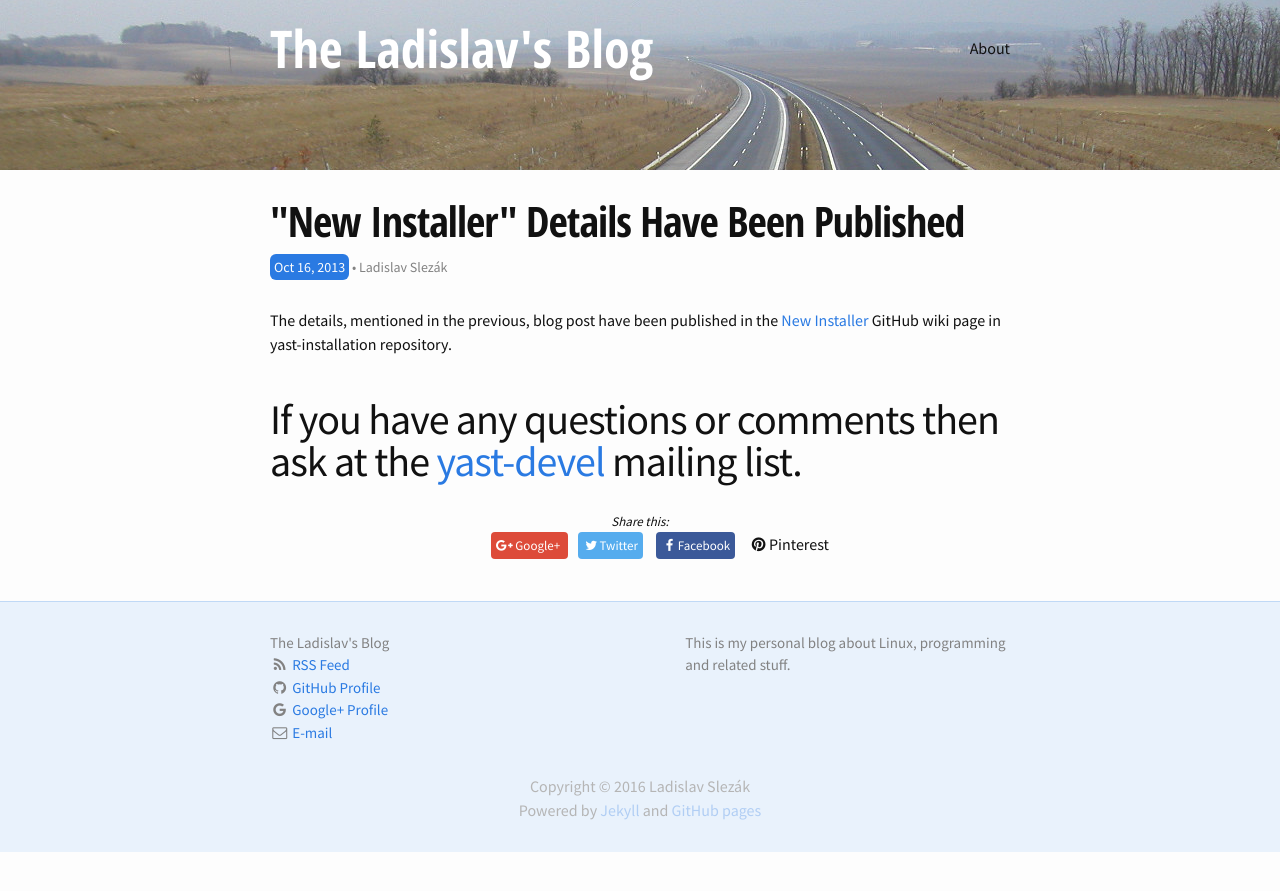
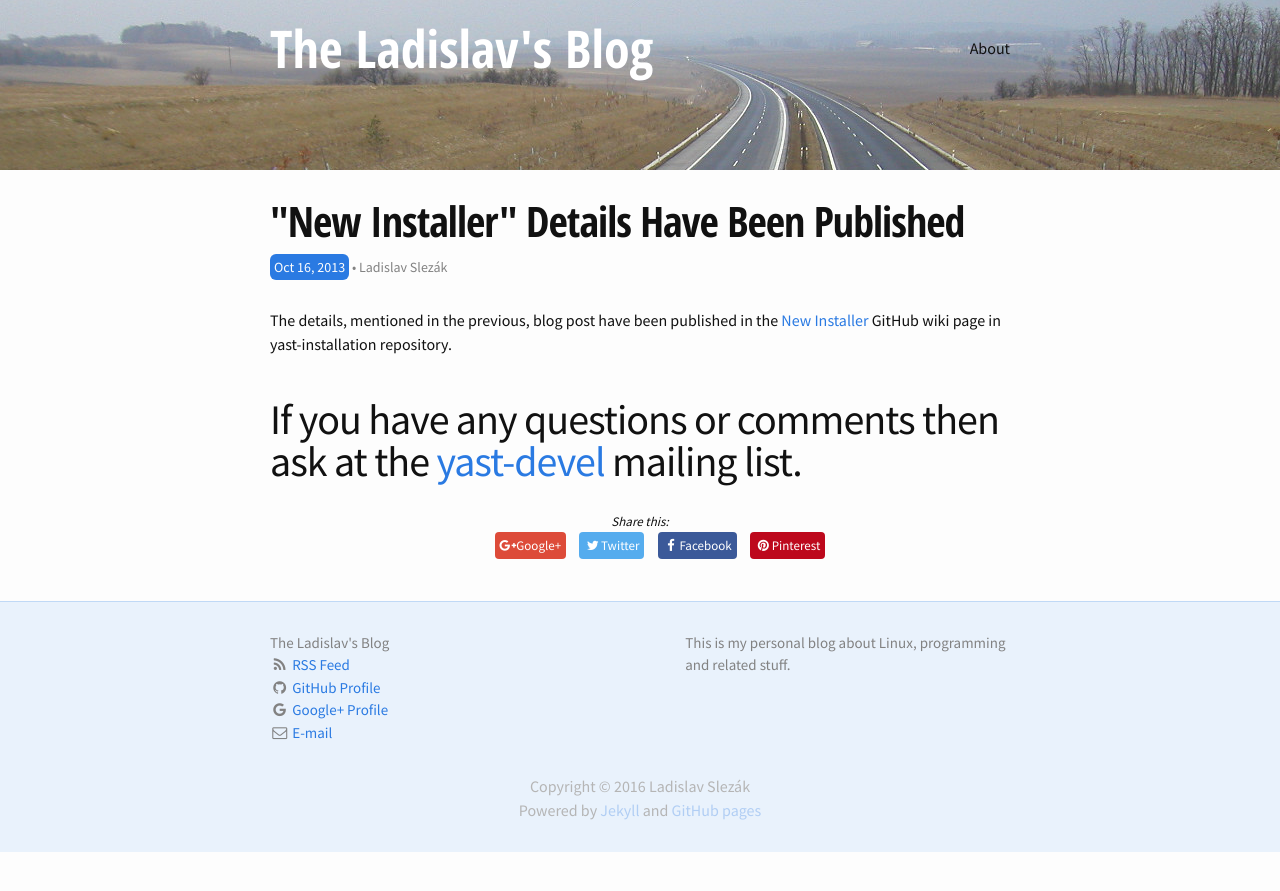
Before and after one commit to lslezak/blog, a Jekyll site: the page built from _posts/2013-10-16-new-installer-details-have-been.html, in a window 1280 px wide. Shown: the top 891 px of the page. Built offline with Jekyll 4.4.1, drawn with Linux system fonts in a browser that asks for light colours; nearby versions of some CDN libraries.

Commit message:
pinterest button

```diff
--- a/_includes/sharing.html
+++ b/_includes/sharing.html
@@ -5,14 +5,15 @@
 
   <ul class="sharing-list">
     <li><a href="https://plus.google.com/share?url={{ site.url }}{{ page.url }}" class="sharing-button google-button" rel="nofollow" target="_blank" title="Share on Google+">
-      <span class="fa fa-google-plus fa-fw"></span> Google+
-    </a></li>
+      <span class="fa fa-google-plus fa-fw"></span>Google+</a></li>
     <li><a href="https://twitter.com/share?text={{ page.title }}&amp;url={{ site.url }}{{ page.url }}" class="sharing-button twitter-button" rel="nofollow" target="_blank" title="Share on Twitter">
       <span class="fa fa-twitter fa-fw"></span>Twitter</a></li>
     <li><a href="https://facebook.com/sharer.php?u={{ site.url }}{{ page.url }}"
         class="sharing-button facebook-button" rel="nofollow" target="_blank" title="Share on Facebook">
       <span class="fa fa-facebook fa-fw"></span>Facebook</a></li>
-    <li><span class="fa fa-pinterest fa-fw"></span>Pinterest</li>
+    <li><a href="http://pinterest.com/pin/create/button/?url={{ site.url }}{{ page.url }}&amp;description={{ page.title }}"
+        class="sharing-button pinterest-button" rel="nofollow" target="_blank" title="Share on Pinterest">
+      <span class="fa fa-pinterest fa-fw"></span>Pinterest</a></li>
   </ul>
 
 </div>
--- a/_sass/_layout.scss
+++ b/_sass/_layout.scss
@@ -290,3 +290,14 @@
     color: white;
   }
 }
+
+.pinterest-button {
+  background-color: $pinterest-button-color;
+  color: white;
+  &:hover {
+    background-color: lighten($pinterest-button-color, 10%);
+  }
+  &:visited {
+    color: white;
+  }
+}
--- a/css/main.scss
+++ b/css/main.scss
@@ -43,6 +43,8 @@ $google-button:    #dd4b39;
 // https://about.twitter.com/company/brand-assets
 $twitter-button-color: #55acee;
 $facebook-button-color: #3b5999;
+// https://business.pinterest.com/en/brand-guidelines
+$pinterest-button-color: #bd081c;
 
 // Use media queries like this:
 // @include media-query($on-palm) {
```
